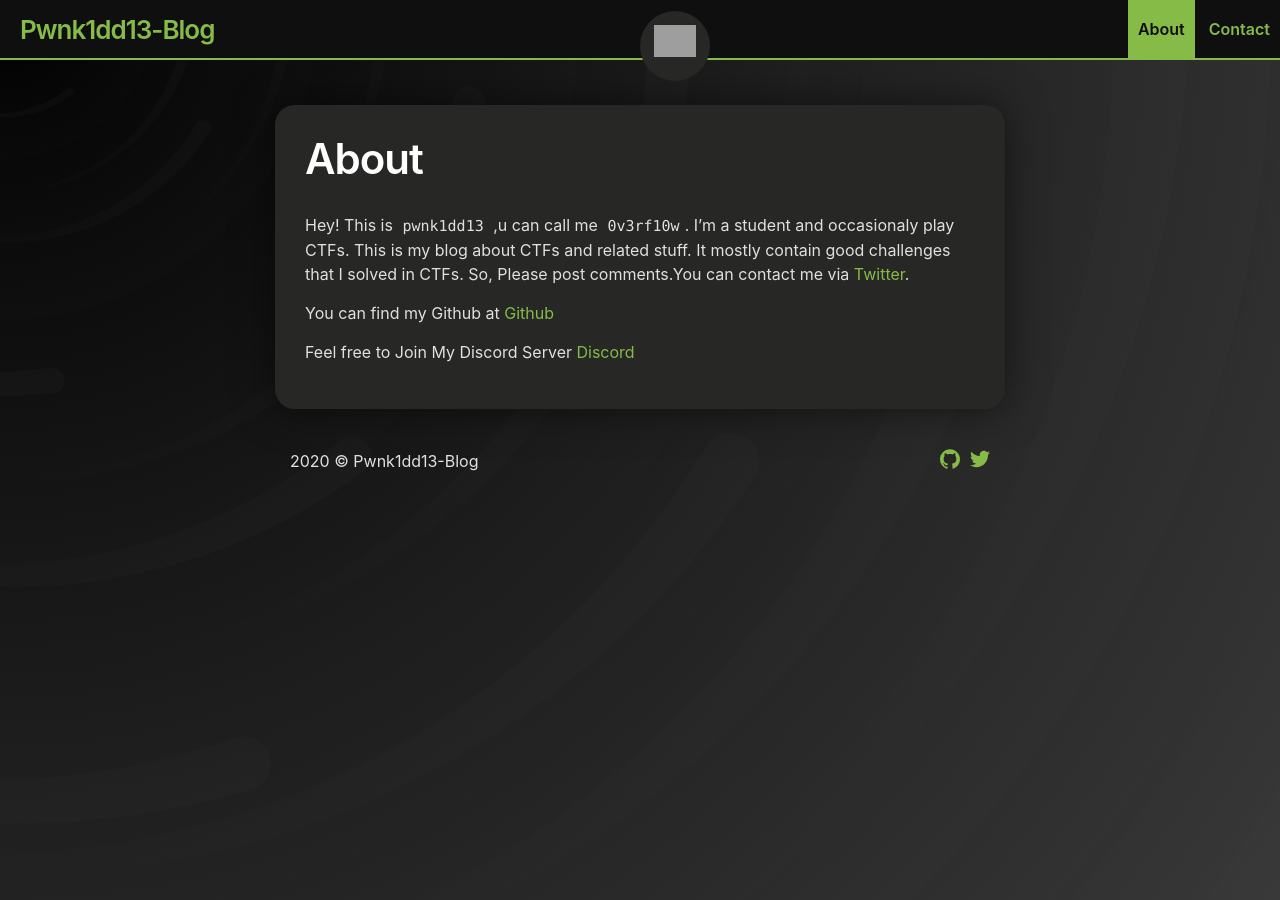
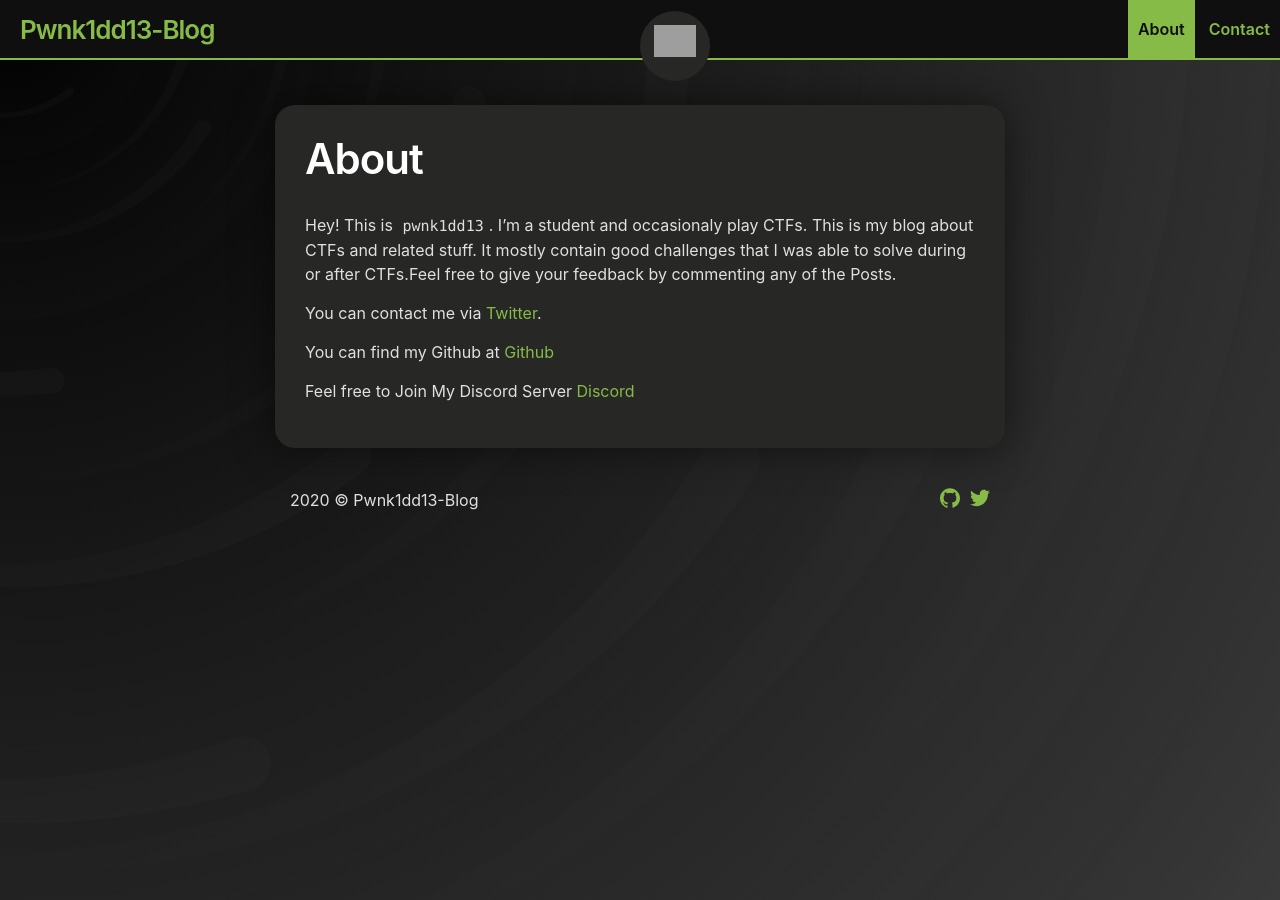
Before and after one commit to pwnk1d113/pwnk1d113.github.io, a Jekyll site: the page built from about.md, in a window 1280 px wide. Built offline with Jekyll 4.4.1, drawn with Linux system fonts in a browser that asks for light colours; grey boxes are pictures that could not be loaded.

Commit message:
Update about.md

```diff
--- a/about.md
+++ b/about.md
@@ -3,8 +3,9 @@
 layout: page
 
 ---
-Hey! This is `pwnk1dd13` ,u can call me  `0v3rf10w`. I'm a student and occasionaly play CTFs. This is my blog about CTFs and related stuff. It mostly contain good challenges that I solved in CTFs. So, Please post comments.You can contact me via
-<a rel="me" target="_blank" href="https://twitter.com/hck4sks">Twitter</a>.
+Hey! This is `pwnk1dd13`. I'm a student and occasionaly play CTFs. This is my blog about CTFs and related stuff. It mostly contain good challenges that I was able to solve during or after CTFs.Feel free to give your feedback by commenting any of the Posts.
+
+You can contact me via <a rel="me" target="_blank" href="https://twitter.com/hck4sks">Twitter</a>.
 
 You can find my Github at <a href="https://github.com/pwnk1dd13">Github</a>
 
```
